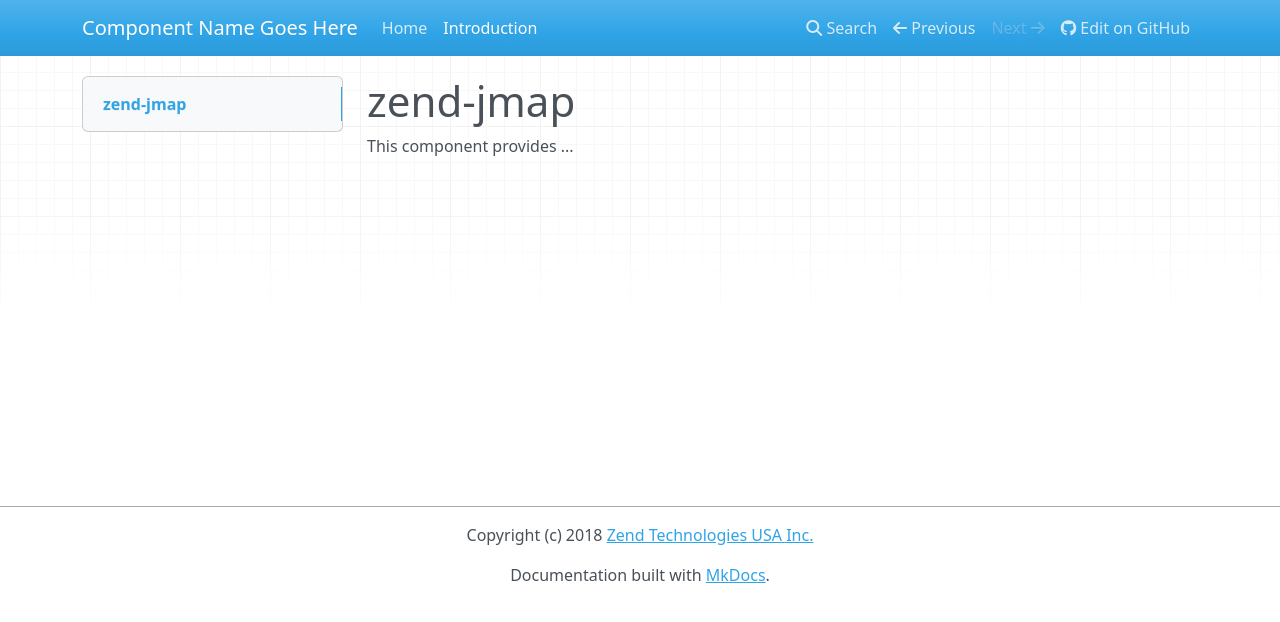
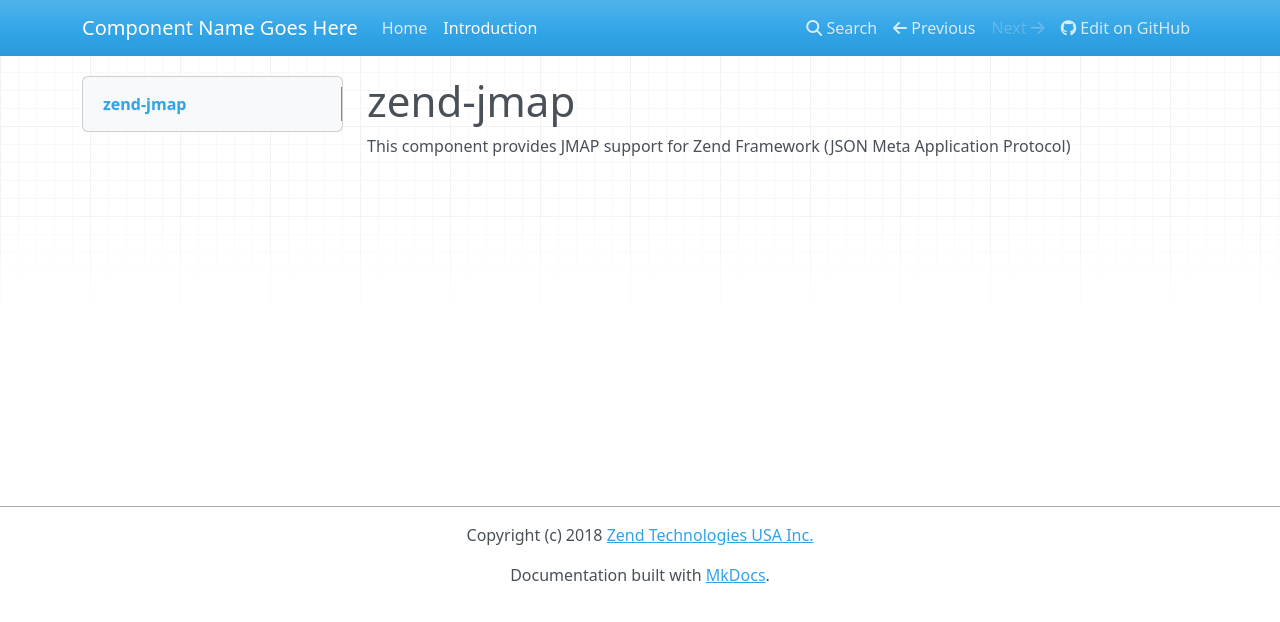
Before and after one commit to WikiSuite/zend-jmap, an MkDocs documentation site: the page built from docs/book/intro.md, in a window 1280 px wide. Shown: the top 622 px of the page. Built offline with MkDocs 1.6.1, drawn with Linux system fonts in a browser that asks for light colours; nearby versions of some CDN libraries; old or Windows-style settings are respelled for this version of MkDocs.

Commit message:
Add some docs

```diff
--- a/docs/book/intro.md
+++ b/docs/book/intro.md
@@ -1,3 +1,3 @@
 # zend-jmap
 
-This component provides ...
+This component provides JMAP support for Zend Framework (JSON Meta Application Protocol)
```
